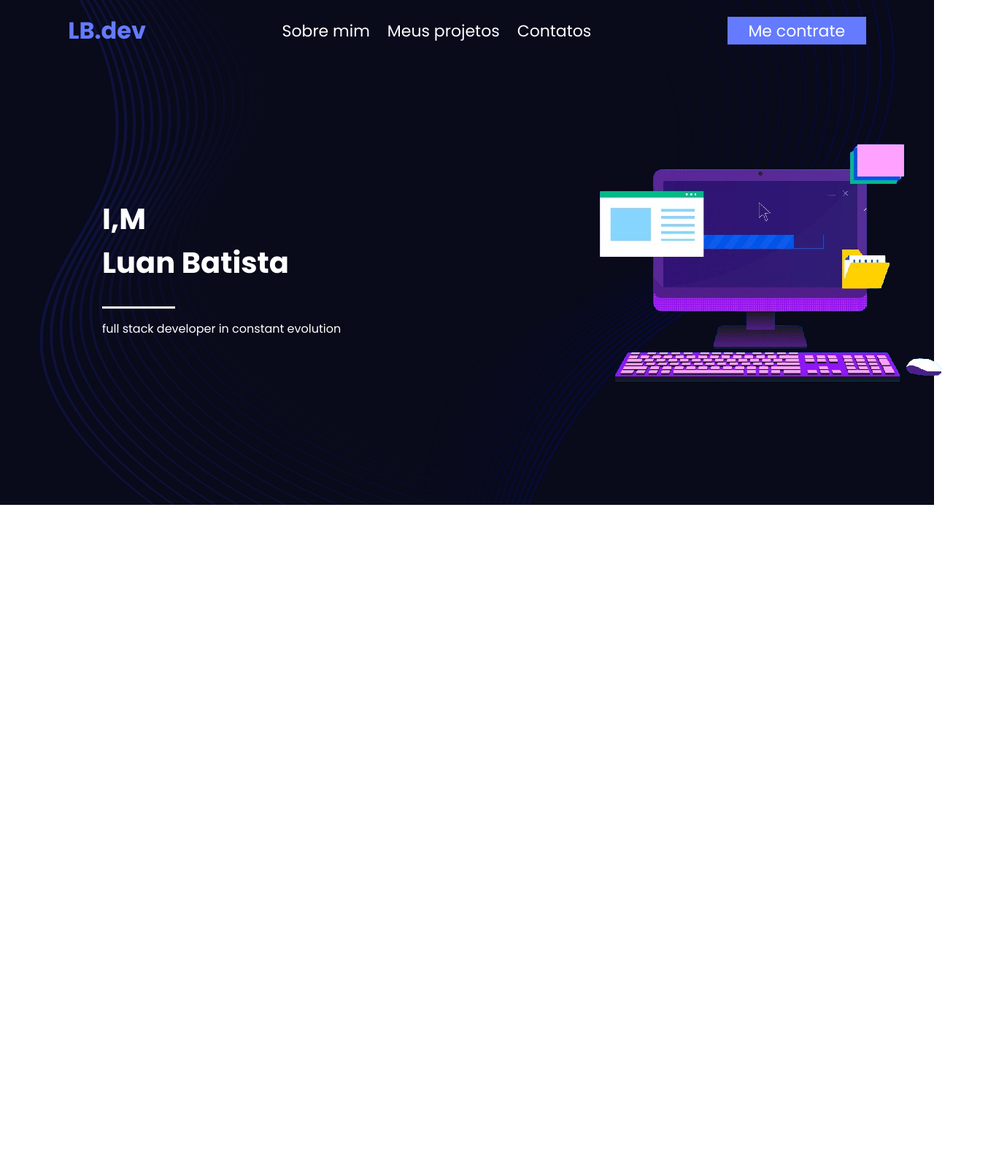
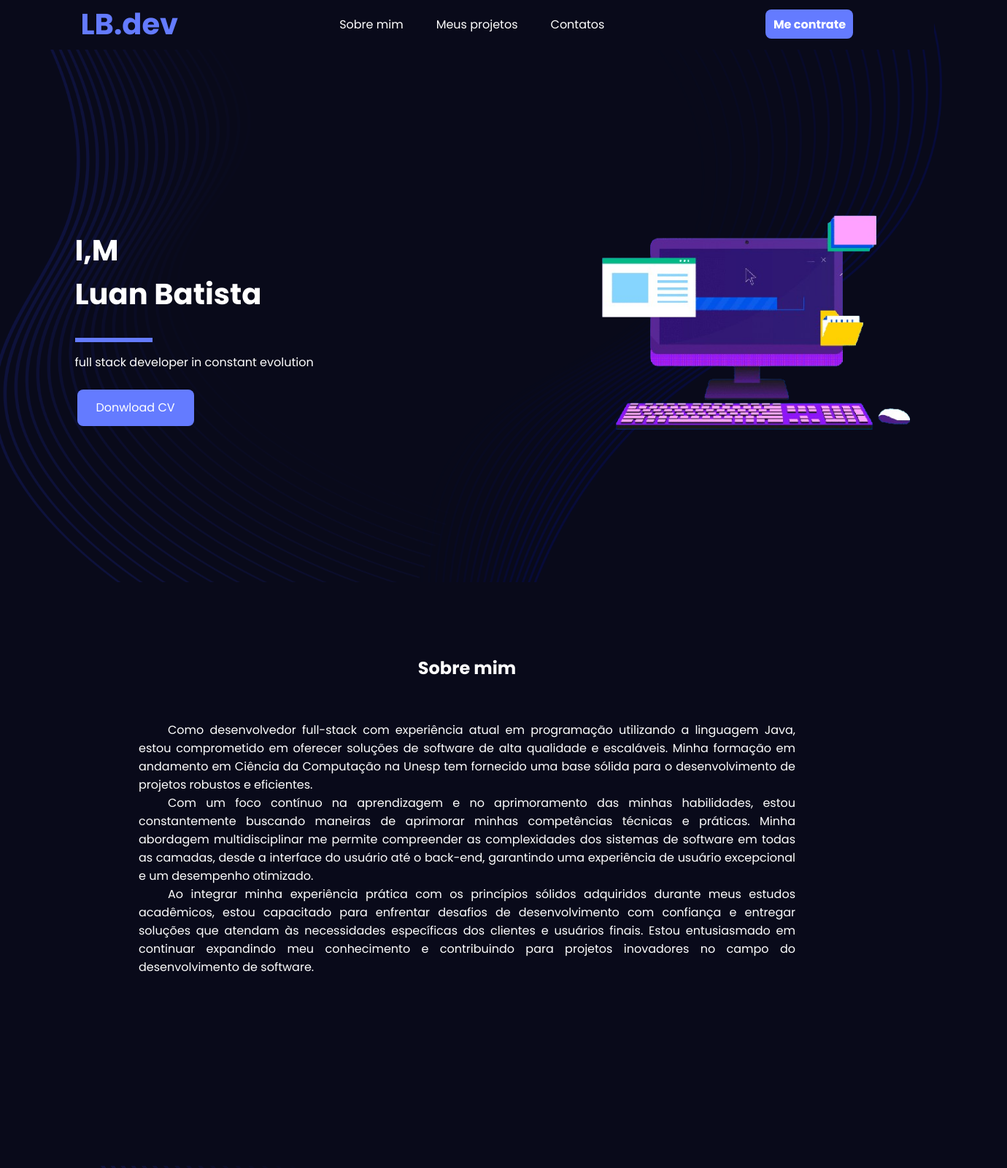
Before and after one commit to Luan-Batista/Portifolio, a plain HTML site: page src/resources/index.html in a window 1280 px wide. Shown: the part 2-1603 px from the top of the page at 73% size, 1380 px wide, since content can reach past the window. Before the commit the page ends 800 px from the top, so only its background shows below. Drawn offline with Linux system fonts and the light colour scheme.

Commit message:
secao sobre mim e projetos

```diff
--- a/src/resources/css/style.css
+++ b/src/resources/css/style.css
@@ -8,68 +8,162 @@
     margin: 0;
 }
 
-body{
+
+body,html{
     background-image:url('../assets/bg_files/bg.png');
     background-position: center;
     background-size: cover;
     background-repeat: no-repeat;
+    background-color:rgb(9, 10, 26);
+    height: 100%;
 }
 
+
+/*-------------------------------------------------------------------------------------------------------------------------------------*/
 .cabecalho{
+    position: fixed;
     display: flex;
     justify-content: space-around;
     align-items: center;
-    margin:20px 0 0 0;
+    background-color: rgb(9, 10, 26);
+    height: 70px;
+    width: 100%;
 }
-.logo{
-    display: flex;
-    align-items: center;
-    justify-content: center;
+
+.cabecalho .logo{
     color: #647bff;
+    font-size: 40px;
 }
+
 .menu{
     display: flex;
-    font-size: 22px;
-    gap: 1.5rem;
+    gap: 45px;
+}
+
+.menu a li:hover{
+    border-bottom:4px solid #647bff;
+    transition: width 0.3s ease;
 }
 .bt-contrato{
     display: flex;
     align-items: center;
     justify-content: center;
-    background-color:#647bff;
-    height: 37.6px;
-    width: 190px;
-    font-size: 22px;
+    border-radius: .5rem;
+    width: 120px;
+    background-color: #647bff;
+    height:40px;
+    font-weight: bold;
 }
+
+.bt-contrato:hover{
+    opacity: 0.8;
+}
+
+/*-------------------------------------------------------------------------------------------------------------------------------------*/
 
 .informacoes-pessoais{
     display: flex;
+    flex-direction: column;
+    justify-content: center;
     align-items: center;
-    justify-content:space-around;
-    height: 600px;
-    width: 100%;
-    margin-left:100px;
+    height: 900px;
 }
 
-.informacoes-pessoais .border{
-    width: 100px;
-    border-bottom: solid 3px white;
-    margin:30px 0 15px 0;
+.informacoes-pessoais .imagem-profile img{
+    width: 600px;
+
 }
 
+.pai{
+    display: flex;
+    justify-content: space-around;
+    align-items: center;
+    width: 1400px;
+    height: 600px;
+}
+
+.quem-eu-sou {
+    margin-left: 150px;
+    width: 600px;
+}
 .quem-eu-sou .nome{
     font-size: 40px;
 }
 
-.quem-eu-sou{
+.border{
     display: flex;
-    flex-direction: column;
-    justify-content: space-around;
-    width: 600px;
-    margin-left: 40px;
+    width: 100px;
+    border: solid 3px #647bff;
+    margin: 30px 0 15px 0;
+}
+
+.bt-curriculo{
+    display: flex;
+    align-items: center;
+    justify-content: center;
+    width: 160px;
+    height: 50px;
+    border-radius: 0.5rem;
+    margin: 25px 0 0 3px;
+    background-color: #647bff;
+}
+
+.bt-curriculo:hover{
+    opacity: 0.8;
 }
 
 
-.imagem{
-    width:500px;
+.sobre-mim{
+    display: flex;
+    flex-direction: column;
+    align-items: center;
+    gap: 10px;
+    height: 700px;
 }
+
+.sobre-mim .titulo-sobre-mim{
+    padding: ;
+    margin-bottom: 15px;
+}
+
+.texto-sobre-mim{
+    width: 900px;
+    text-align: justify;
+    padding: 30px;
+}
+
+.tab{
+    padding: 20px;
+    margin-top: 10px;
+}
+
+/*--------------------------------------------------------------------------------------------------------------------------------------------------------------------------*/
+
+.secao-projetos{
+    display: flex;
+    background: url('../assets/bg_files/bg.png');
+    align-items: center;
+    justify-content: center;
+    flex-direction: column;
+    gap: 40px;
+    height: 100%;
+    width: 100%;
+}
+
+.painel-projeto{
+    display: flex;
+    justify-content: space-around;
+    align-items: center;
+    width: 1400px;
+}
+
+.projeto{
+    display: flex;
+    background-color: aliceblue;
+    width: 200px;
+    height: 200px;
+}
+
+.espaco{
+    padding: 80px;
+}
--- a/src/resources/index.html
+++ b/src/resources/index.html
@@ -9,33 +9,61 @@
 <body>
     <!-- header -->
     <header class="cabecalho">
-        <h1 class="logo">LB.dev</h1>
+        <a href="#"><h1 class="logo">LB.dev</h1></a>
         <nav class="menu">
-            <a href="#"><li>Sobre mim</li></a>
-            <a href="#"><li>Meus projetos</li></a>
+            <a href="#sobre-mim"><li>Sobre mim</li></a>
+            <a href="#projetos"><li>Meus projetos</li></a>
             <a href="#"><li>Contatos</li></a>
         </nav>
         <a href="#" class="bt-contrato"><li>Me contrate</li></a>
     </header>
-    <!-- seção sobre mim -->
+    <!-- seção principal -->
     <section class="informacoes-pessoais">
+        <div class="pai">
             <div class="quem-eu-sou">
+
                 <h1 class="nome">I,M <br> Luan Batista</h1>
                 <span class="border"></span>
                 <p>full stack developer in constant evolution</p>
+                <div class="bt-curriculo"><a href="#">Donwload CV</a></div>
             </div>
-
             <div class="imagem-profile">
                 <img src="assets/bg_files/cmp-removebg-preview.png" alt="imagem do criador do site">
             </div>
+        </div>
+    </section>
+    <!-- seção sobre mim-->
+    <section class="sobre-mim" id="sobre-mim">
 
-        <div></div>
+        <h2 class="titulo-sobre-mim" >Sobre mim</h2>
+            <p class="texto-sobre-mim">
+                <span class="tab"></span>Como desenvolvedor full-stack com experiência atual em programação utilizando a linguagem Java,
+                estou comprometido em oferecer soluções de software de alta qualidade e escaláveis. Minha formação
+                em andamento em Ciência da Computação na Unesp tem fornecido uma base sólida para o desenvolvimento
+                de projetos robustos e eficientes. <br>
 
-        <div></div>
+                <span class="tab"></span>Com um foco contínuo na aprendizagem e no aprimoramento das minhas habilidades, estou constantemente
+                buscando maneiras de aprimorar minhas competências técnicas e práticas. Minha abordagem multidisciplinar
+                me permite compreender as complexidades dos sistemas de software em todas as camadas, desde a interface
+                do usuário até o back-end, garantindo uma experiência de usuário excepcional e um desempenho otimizado.
+                <br>
+                <span class="tab"></span>Ao integrar minha experiência prática com os princípios sólidos adquiridos durante meus estudos acadêmicos,
+                estou capacitado para enfrentar desafios de desenvolvimento com confiança e entregar soluções que atendam
+                às necessidades específicas dos clientes e usuários finais. Estou entusiasmado em continuar expandindo meu
+                conhecimento e contribuindo para projetos inovadores no campo do desenvolvimento de software.
+            </p>
+    </section>
 
+    <!-- seção projetos -->
+    <section class="secao-projetos">
+        <span class="espaco"></span>
+        <h2 class="titulo-secaoProjetos" id="projetos">Meus projetos</h2>
+        <div class="painel-projeto">
+            <div class="projeto"><a href="#"></a></div>
+            <div class="projeto"><a href="#"></a></div>
+            <div class="projeto"><a href="#"></a></div>
+        </div>
+        <span class="espaco"></span>
     </section>
-    <!-- seção meus projetos -->
-
-
 </body>
 </html>
```
Lines whose indentation alone changed are shown as unchanged.
